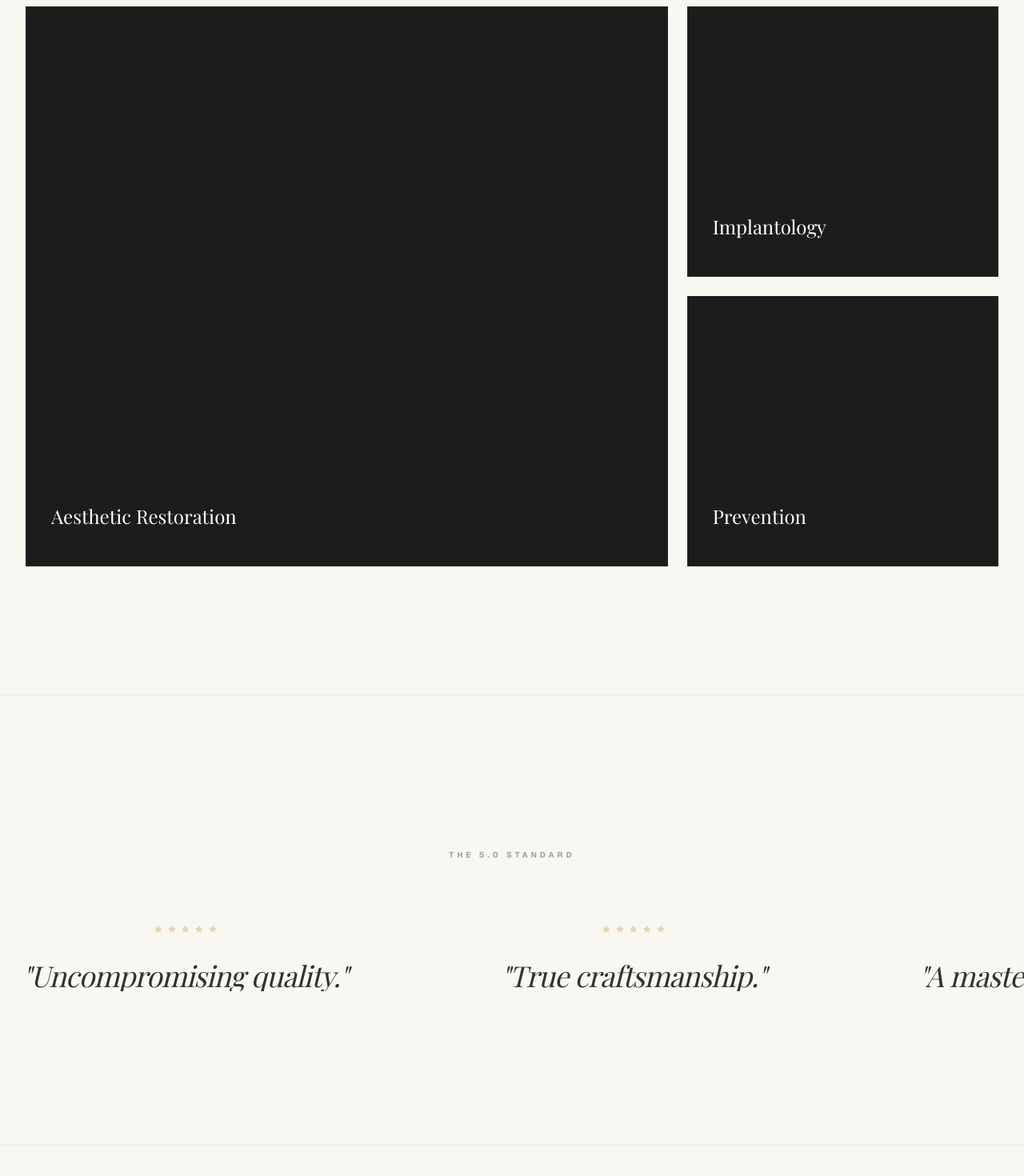
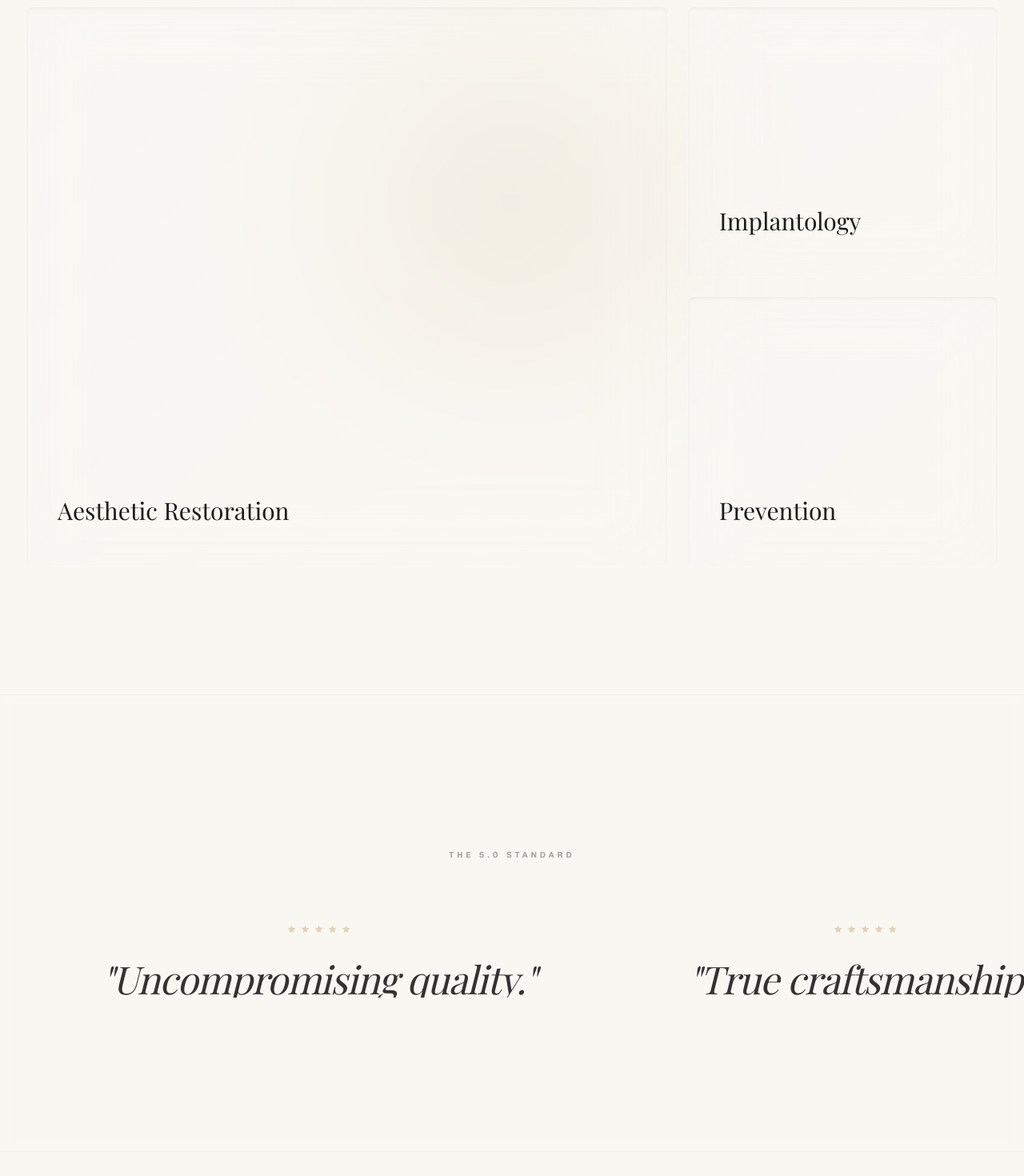
Before and after one commit to socraticblock/davinci, a Next.js app: page / in a window 1280 px wide. Shown: the part 1080-2550 px from the top of the page at 80% size. Built offline with nearby package versions, Linux system fonts and the light colour scheme; a web font is replaced by a local one.

Commit message:
Implement high-end glassmorphism across Services and Contact sections

```diff
--- a/src/app/page.tsx
+++ b/src/app/page.tsx
@@ -82,7 +82,10 @@ function HeroSection() {
 
 function ServicesSection() {
   return (
-    <section id="services" className="w-full max-w-7xl px-8 py-40">
+    <section id="services" className="relative w-full max-w-7xl px-8 py-40">
+      {/* Decorative background element to be blurred by glass */}
+      <div className="absolute top-1/2 left-1/2 -translate-x-1/2 -translate-y-1/2 w-64 h-64 bg-accent/20 blur-[120px] -z-10" />
+
       <motion.div
         initial={{ opacity: 0, y: 20 }}
         whileInView={{ opacity: 1, y: 0 }}
@@ -133,26 +136,26 @@ function BentoCard({ className, label, subtext }: { className: string, label: st
       whileInView="visible"
       viewport={{ once: true, margin: "-100px" }}
       className={clsx(
-        "group relative overflow-hidden bg-[#1C1C1C] cursor-pointer transition-all duration-700",
+        "group relative overflow-hidden bg-white/5 backdrop-blur-2xl cursor-pointer transition-all duration-700 rounded-lg",
         className
       )}
     >
-      {/* Background with sub-perceptual pulse/zoom */}
-      <div className="absolute inset-0 bg-[#1C1C1C] group-hover:scale-105 transition-transform duration-[2s] ease-out" />
+      {/* Background Gradient Pulse */}
+      <div className="absolute inset-0 bg-gradient-to-br from-white/10 to-transparent opacity-50 group-hover:opacity-80 transition-opacity duration-700" />
 
       {/* Content Overlay */}
-      <div className="absolute inset-0 p-8 flex flex-col justify-end">
+      <div className="absolute inset-0 p-10 flex flex-col justify-end">
         <div className="relative z-10">
-          <h3 className="font-serif text-2xl text-white mb-2 translate-y-2 group-hover:translate-y-0 transition-transform duration-700 ease-out">{label}</h3>
-          <p className="text-[10px] uppercase tracking-[0.2em] text-neutral-400 opacity-0 group-hover:opacity-100 transition-opacity duration-700 delay-100">{subtext}</p>
+          <h3 className="font-serif text-3xl text-foreground mb-3 translate-y-4 group-hover:translate-y-0 transition-transform duration-700 ease-out">{label}</h3>
+          <p className="text-[11px] uppercase tracking-[0.2em] text-neutral-500 opacity-0 group-hover:opacity-100 translate-y-2 group-hover:translate-y-0 transition-all duration-700 delay-100">{subtext}</p>
         </div>
       </div>
 
-      {/* Gold Border Transition */}
-      <div className="absolute inset-0 border-[0.5px] border-white/5 group-hover:border-accent group-hover:border-opacity-100 transition-all duration-700" />
+      {/* Glass Borders */}
+      <div className="absolute inset-0 border border-white/20 rounded-lg group-hover:border-accent/40 shadow-inner transition-all duration-700" />
 
-      {/* Corner Accent */}
-      <div className="absolute top-6 right-6 w-4 h-4 border-t border-r border-accent opacity-0 translate-x-2 -translate-y-2 group-hover:opacity-100 group-hover:translate-x-0 group-hover:translate-y-0 transition-all duration-700 delay-200" />
+      {/* Dynamic Shine Effect */}
+      <div className="absolute inset-0 bg-gradient-to-tr from-transparent via-white/5 to-transparent -translate-x-[100%] group-hover:translate-x-[100%] transition-transform duration-1000 ease-in-out" />
     </motion.div>
   );
 }
@@ -168,7 +171,7 @@ function ReviewsSection() {
   ];
 
   return (
-    <section id="reviews" className="w-full py-48 bg-[#F9F7F2] border-y border-neutral-200 overflow-hidden flex flex-col items-center">
+    <section id="reviews" className="w-full py-48 bg-[#F9F7F2]/50 backdrop-blur-sm border-y border-neutral-200/50 overflow-hidden flex flex-col items-center">
       <motion.span
         initial={{ opacity: 0 }}
         whileInView={{ opacity: 1 }}
@@ -180,7 +183,7 @@ function ReviewsSection() {
       <div className="relative w-full flex overflow-hidden">
         <motion.div
           animate={{ x: ["0%", "-50%"] }}
-          transition={{ ease: "linear", duration: 40, repeat: Infinity }}
+          transition={{ ease: "linear", duration: 45, repeat: Infinity }}
           className="flex whitespace-nowrap"
         >
           {[...reviews, ...reviews, ...reviews, ...reviews].map((review, idx) => (
@@ -190,7 +193,7 @@ function ReviewsSection() {
                   <Star key={i} size={11} fill="currentColor" strokeWidth={0} />
                 ))}
               </div>
-              <p className="font-serif text-3xl md:text-4xl text-foreground tracking-tight italic opacity-90">"{review}"</p>
+              <p className="font-serif text-3xl md:text-5xl text-foreground tracking-tight italic opacity-90">"{review}"</p>
             </div>
           ))}
         </motion.div>
@@ -201,7 +204,10 @@ function ReviewsSection() {
 
 function ContactSection() {
   return (
-    <section id="contact" className="w-full max-w-4xl px-8 py-48 flex flex-col items-center justify-center">
+    <section id="contact" className="relative w-full px-8 py-64 flex flex-col items-center justify-center overflow-hidden">
+      {/* Background glass sphere */}
+      <div className="absolute -bottom-24 -right-24 w-96 h-96 bg-accent/10 blur-[150px] -z-10 animate-pulse" />
+
       <motion.div
         variants={revealContainer}
         initial="hidden"
@@ -210,29 +216,39 @@ function ContactSection() {
         className="text-center mb-24"
       >
         <motion.h2 variants={settleUp} className="font-serif text-4xl md:text-6xl text-foreground mb-6">Experience Perfection</motion.h2>
-        <motion.p variants={settleUp} className="text-[10px] uppercase tracking-[0.3em] text-neutral-400">A frictionless introduction.</motion.p>
+        <motion.p variants={settleUp} className="text-[10px] uppercase tracking-[0.3em] text-neutral-400 font-medium">A frictionless introduction.</motion.p>
       </motion.div>
 
-      <form className="w-full flex shadow-sm flex-col gap-10 max-w-lg" onSubmit={(e) => e.preventDefault()}>
-        <div className="grid grid-cols-1 md:grid-cols-2 gap-10">
+      <motion.div
+        variants={settleUp}
+        initial="hidden"
+        whileInView="visible"
+        viewport={{ once: true }}
+        className="w-full max-w-xl p-12 bg-white/40 backdrop-blur-3xl border border-white/40 rounded-2xl shadow-2xl shadow-accent/5"
+      >
+        <form className="flex flex-col gap-12" onSubmit={(e) => e.preventDefault()}>
+          <div className="grid grid-cols-1 md:grid-cols-2 gap-12">
             <div className="w-full relative group">
+              <label className="text-[8px] uppercase tracking-[0.3em] text-neutral-400 mb-2 block font-bold">Patient Name</label>
               <input
                 type="text"
-              placeholder="Name"
+                placeholder="Leonardo da Vinci"
                 className="w-full bg-transparent border-b border-neutral-200 py-3 font-sans text-xs uppercase tracking-widest text-foreground placeholder:text-neutral-300 focus:outline-none focus:border-accent transition-colors"
               />
             </div>
 
             <div className="w-full relative group">
+              <label className="text-[8px] uppercase tracking-[0.3em] text-neutral-400 mb-2 block font-bold">Contact Phone</label>
               <input
                 type="tel"
-              placeholder="Phone"
+                placeholder="+995 000 000 000"
                 className="w-full bg-transparent border-b border-neutral-200 py-3 font-sans text-xs uppercase tracking-widest text-foreground placeholder:text-neutral-300 focus:outline-none focus:border-accent transition-colors"
               />
             </div>
           </div>
 
           <div className="w-full relative group">
+            <label className="text-[8px] uppercase tracking-[0.3em] text-neutral-400 mb-2 block font-bold">Medical Service</label>
             <select
               className="w-full appearance-none bg-transparent border-b border-neutral-200 py-3 font-sans text-[10px] uppercase tracking-[0.2em] text-neutral-400 focus:text-foreground focus:outline-none focus:border-accent transition-colors rounded-none"
               defaultValue=""
@@ -242,7 +258,7 @@ function ContactSection() {
               <option value="implant">Implantology</option>
               <option value="prevention">Prevention</option>
             </select>
-          <div className="absolute right-0 top-1/2 -translate-y-1/2 pointer-events-none text-neutral-300 text-[8px]">
+            <div className="absolute right-0 top-1/2 translate-y-1 text-neutral-300 text-[8px]">
               ▼
             </div>
           </div>
@@ -251,11 +267,12 @@ function ContactSection() {
             whileHover={{ scale: 1.02 }}
             whileTap={{ scale: 0.98 }}
             type="submit"
-          className="w-full mt-12 bg-foreground text-background py-5 uppercase tracking-[0.4em] font-sans text-[10px] hover:bg-accent transition-colors duration-500"
+            className="w-full mt-8 bg-foreground text-background py-5 uppercase tracking-[0.5em] font-sans text-[10px] hover:bg-accent transition-colors duration-700 shadow-xl shadow-black/10 font-bold"
           >
-          Submit Request
+            Schedule Consultation
           </motion.button>
         </form>
+      </motion.div>
     </section>
   );
 }
```
Lines whose indentation alone changed are shown as unchanged.
